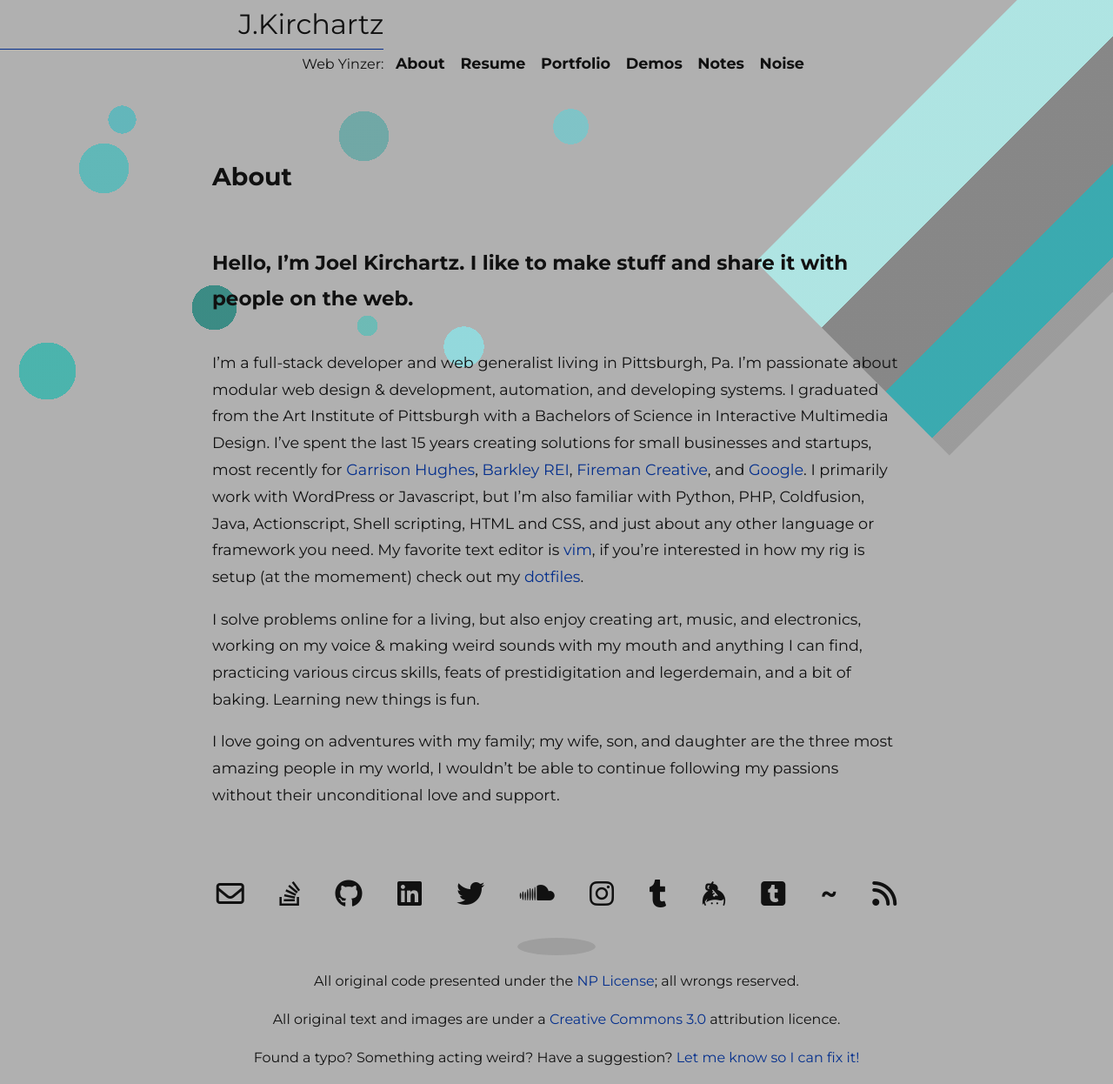
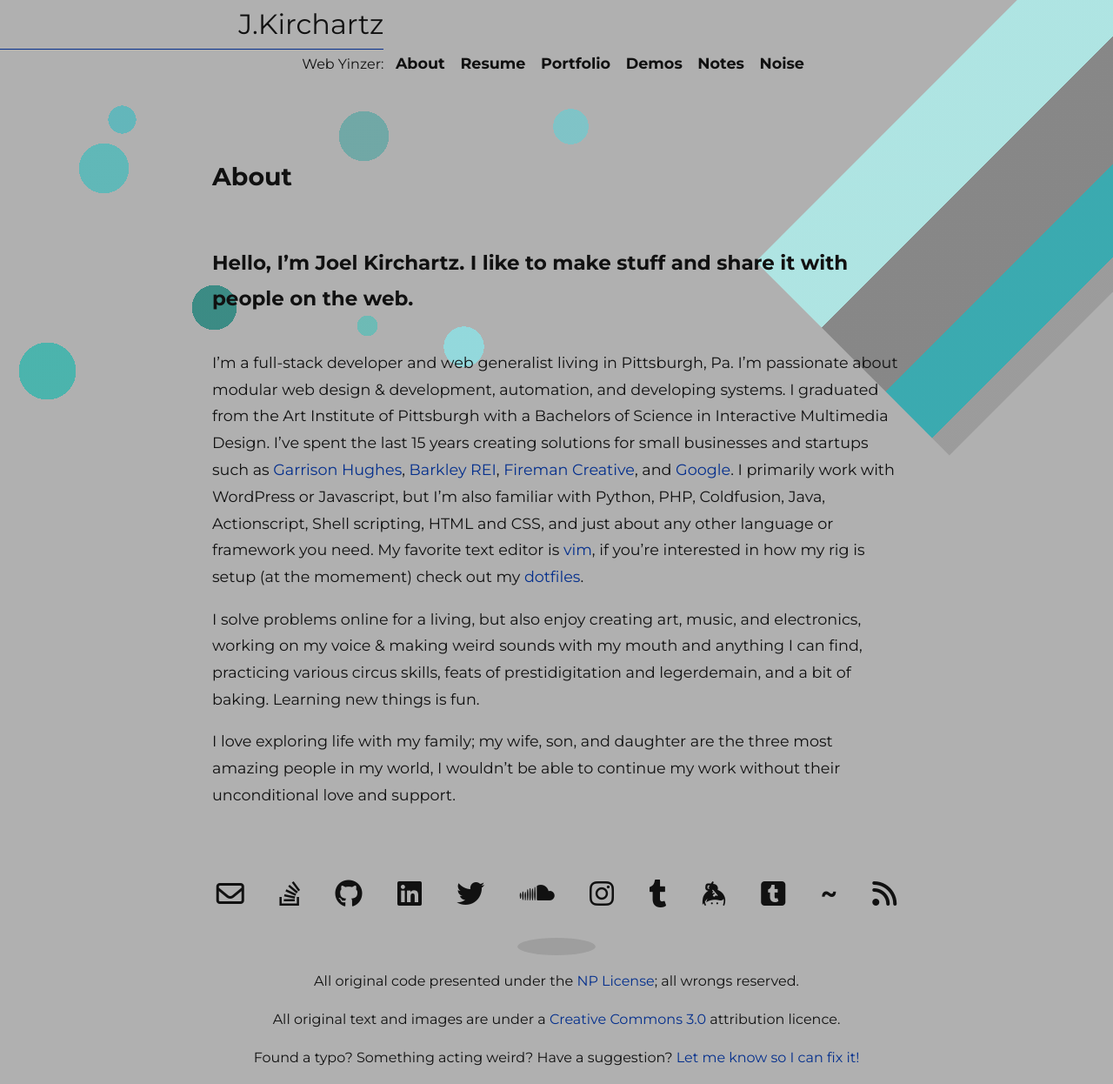
Before and after one commit to JKirchartz/jkirchartz.github.com, a Jekyll site: the page built from about.md, in a window 1280 px wide. Shown: the whole page at 87% size. Built offline with Jekyll 4.4.1, drawn with Linux system fonts in a browser that asks for light colours; nearby versions of some CDN libraries; grey boxes are pictures that could not be loaded.

Commit message:
tweak about me page

```diff
--- a/about.md
+++ b/about.md
@@ -9,7 +9,7 @@ I'm a full-stack developer and web generalist living in Pittsburgh, Pa.  I'm
 passionate about modular web design &amp; development, automation, and
 developing systems.  I graduated from the Art Institute of Pittsburgh with a
 Bachelors of Science in Interactive Multimedia Design.  I've spent the last 15
-years creating solutions for small businesses and startups, most recently for
+years creating solutions for small businesses and startups such as
 [Garrison Hughes](http://garrisonhughes.com), [Barkley REI](http://barkleyREI.com), [Fireman Creative](http://firemancreative.com),
 and [Google](http://google.com).  I primarily work with WordPress or Javascript,
 but I'm also familiar with Python, PHP, Coldfusion, Java, Actionscript, Shell
@@ -23,6 +23,6 @@ anything I can find, practicing various circus skills, feats of
 prestidigitation and legerdemain, and a bit of baking.  Learning new things is
 fun.
 
-I love going on adventures with my family; my wife, son, and daughter are the
-three most amazing people in my world, I wouldn't be able to continue following
-my passions without their unconditional love and support.
+I love exploring life with my family; my wife, son, and daughter are the three
+most amazing people in my world, I wouldn't be able to continue my work without
+their unconditional love and support.
```
